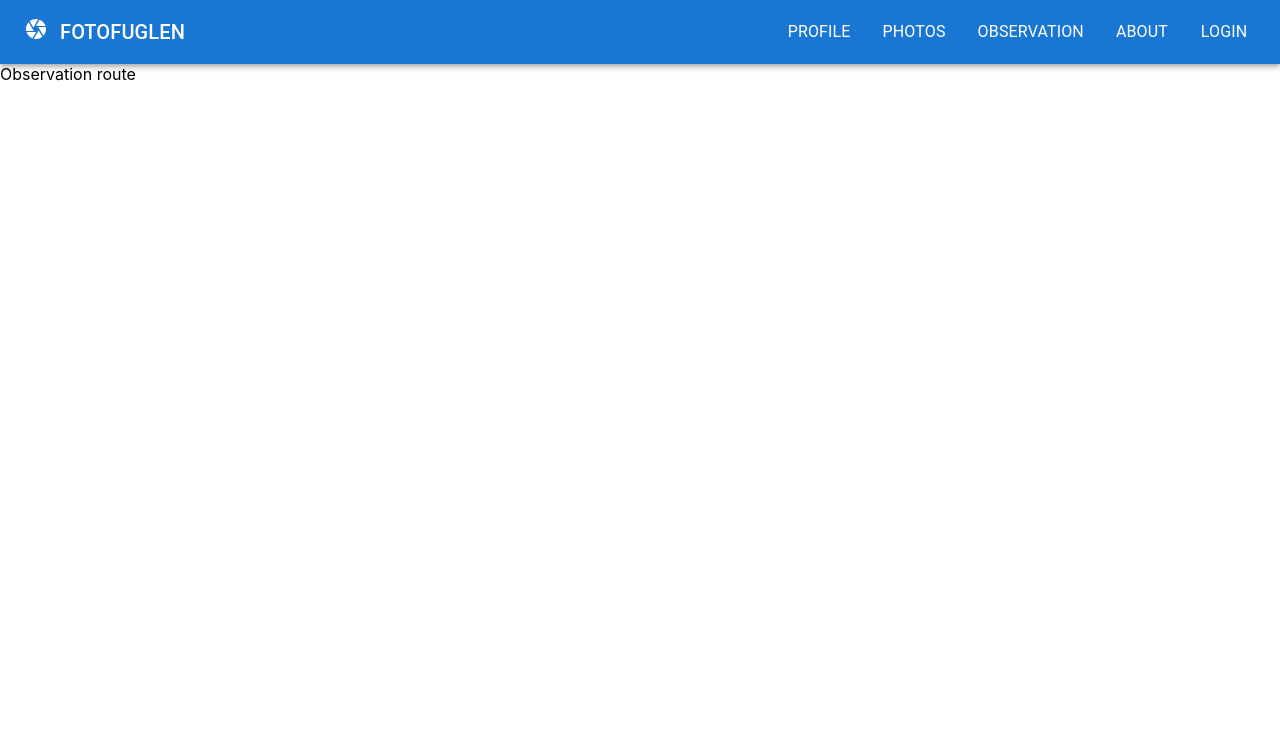
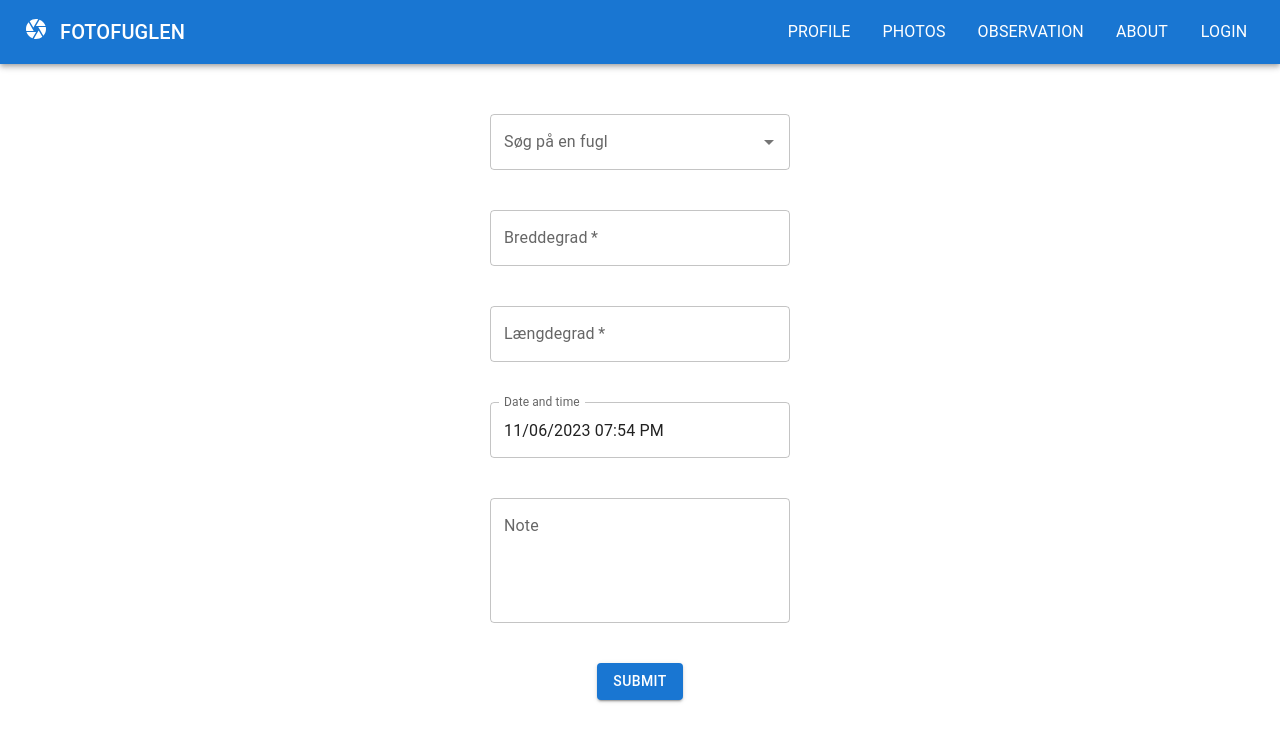
Before and after one commit to tobiasvinther/hovedopgave-frontend, a React (Create React App) app: page /Observation in a window 1280 px wide. Shown: the top 742 px of the page. Built offline with nearby package versions, Linux system fonts and the light colour scheme.

Commit message:
WIP observation form

```diff
--- a/package.json
+++ b/package.json
@@ -7,11 +7,13 @@
     "@emotion/styled": "^11.11.0",
     "@mui/icons-material": "^5.11.16",
     "@mui/material": "^5.13.1",
+    "@mui/x-date-pickers": "^6.5.0",
     "@testing-library/jest-dom": "^5.16.5",
     "@testing-library/react": "^13.4.0",
     "@testing-library/user-event": "^13.5.0",
     "@types/jest": "^27.5.2",
     "@types/node": "^16.18.27",
+    "dayjs": "^1.11.7",
     "react": "^18.2.0",
     "react-dom": "^18.2.0",
     "react-router": "^6.11.2",
--- /dev/null
+++ b/src/components/dateTimePicker/dateTimePicker.tsx
@@ -0,0 +1,19 @@
+import { AdapterDayjs } from "@mui/x-date-pickers/AdapterDayjs";
+import { DateTimePicker, LocalizationProvider } from "@mui/x-date-pickers";
+import dayjs, { Dayjs } from "dayjs";
+import { useState } from "react";
+export default function DateTimePickerComponent() {
+  const [dateValue, setDateValue] = useState<Dayjs | null>(dayjs(new Date()));
+
+  return (
+    <LocalizationProvider dateAdapter={AdapterDayjs}>
+      <DateTimePicker
+        sx={{ marginBottom: 5, width: 300 }}
+        format="DD/MM/YYYY LT"
+        label="Date and time"
+        value={dateValue}
+        onChange={(newDateValue) => setDateValue(newDateValue)}
+      />
+    </LocalizationProvider>
+  );
+}
--- a/src/pages/observation/observation.tsx
+++ b/src/pages/observation/observation.tsx
@@ -1,3 +1,65 @@
+import { Button, Stack, TextField } from "@mui/material";
+import DateTimePickerComponent from "../../components/dateTimePicker/dateTimePicker";
+import SearchBar from "../../components/searchbar/searchBar";
+import { useState } from "react";
+
 export default function Observation() {
-  return <div>Observation route</div>;
+  const [inputs, setInputs] = useState({
+    species: "",
+    latitude: "",
+    longitude: "",
+    Note: "",
+  });
+
+  const handleChange = (e: React.ChangeEvent<HTMLInputElement>) => {
+    setInputs((prevState) => ({
+      ...prevState,
+      [e.target.name]: e.target.value,
+    }));
+  };
+
+  const handleSumbit = (e: React.FormEvent<HTMLFormElement>) => {
+    e.preventDefault();
+    console.log(inputs);
+  };
+
+  return (
+    <>
+      <Stack alignItems="center" paddingTop="50px">
+        <SearchBar />
+        <TextField
+          name="latitide"
+          sx={{ marginBottom: 5, marginTop: 5, width: 300 }}
+          required
+          id="Breddegrad-required"
+          label="Breddegrad"
+          value={inputs.latitude}
+          onChange={handleChange}
+        />
+        <TextField
+          name="longtitude"
+          sx={{ marginBottom: 5, width: 300 }}
+          required
+          id="Længdegrad-required"
+          label="Længdegrad"
+          value={inputs.longitude}
+          onChange={handleChange}
+        />
+        <DateTimePickerComponent />
+        <TextField
+          name="note"
+          value={inputs.Note}
+          sx={{ marginBottom: 5, width: 300 }}
+          id="Note"
+          label="Note"
+          multiline
+          rows={4}
+          onChange={handleChange}
+        />
+        <Button variant="contained" type="submit" onClick={() => handleSumbit}>
+          Submit
+        </Button>
+      </Stack>
+    </>
+  );
 }
```
Also changed, not shown: 1 other file (tests, documents, lock files or other folders).
